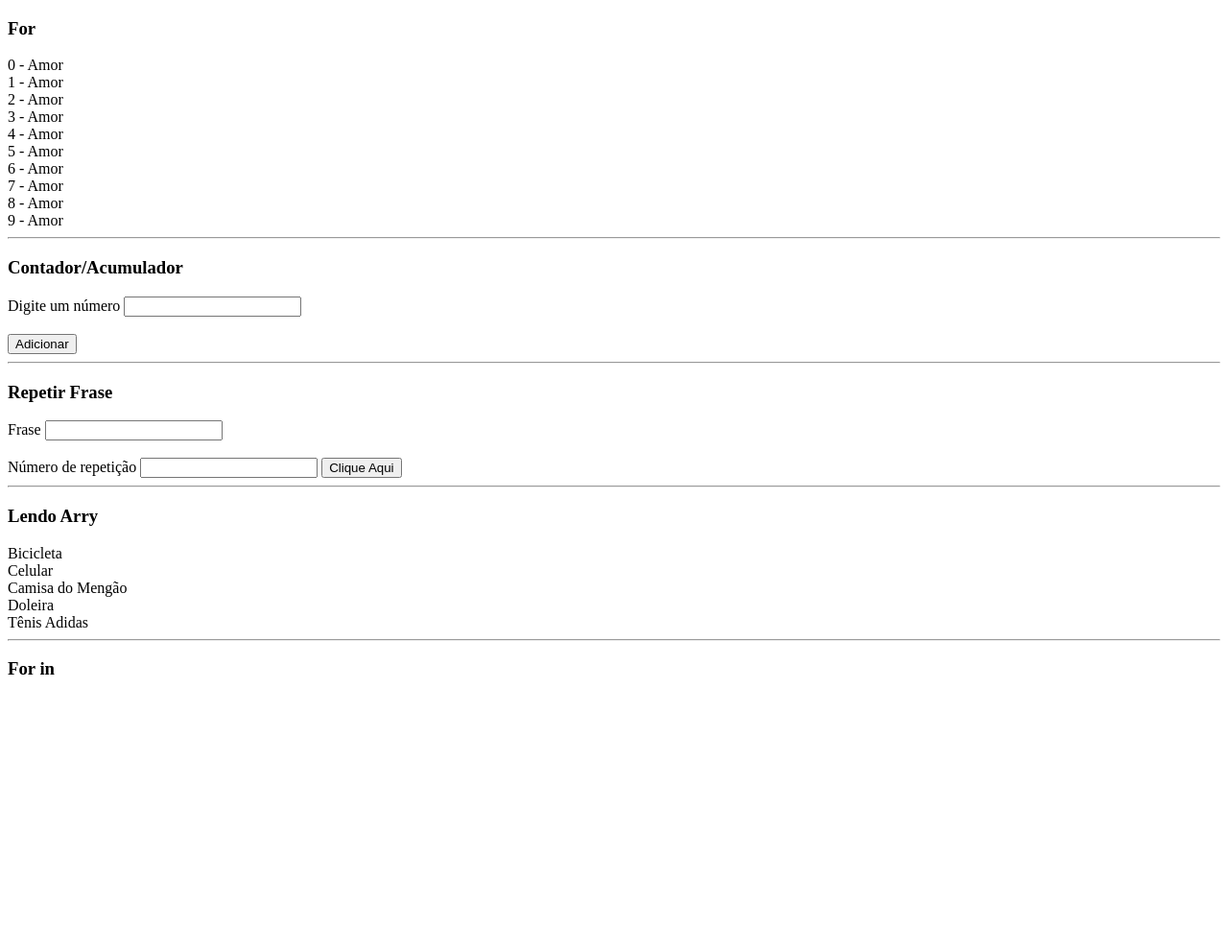
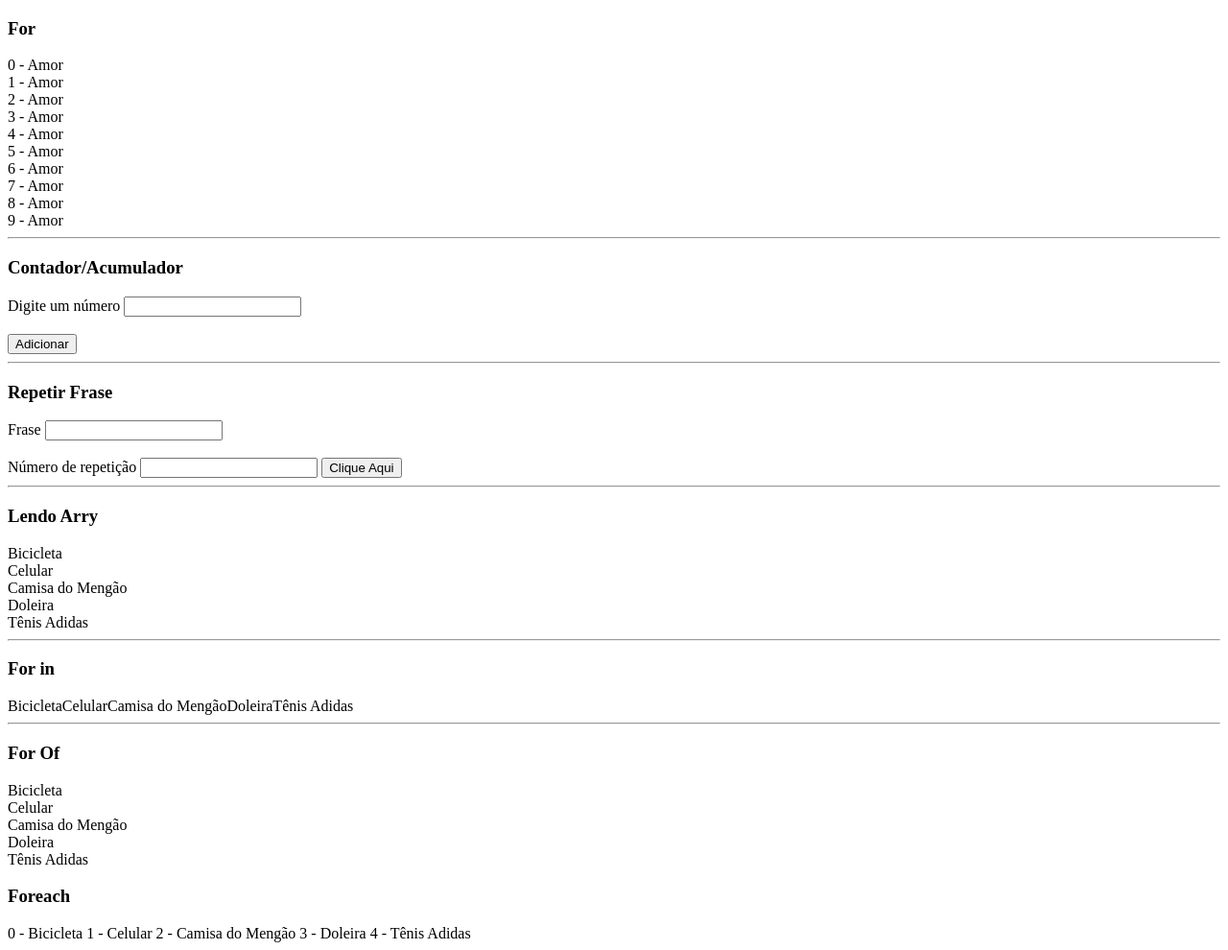
Before and after one commit to anacsilva1102/projeto_logica_repeticao_qp210, a plain HTML site: page index.html in a window 1280 px wide. Shown: the whole page at 96% size. Before the commit the page ends 800 px from the top, so only its background shows below. Drawn offline with Linux system fonts and the light colour scheme.

Commit message:
alterar arquivo

```diff
--- a/index.html
+++ b/index.html
@@ -57,7 +57,17 @@
     <div id="div-forin">
 
     </div>
+    <hr>
+
+    <h3>For Of</h3>
+
+<div id="div-forof"></div>
+
+    <h3>Foreach</h3>
+    <div id="div-foreach"></div>
+</div>
    </div>
+
 
 </body>
 </html>
--- a/js/scripts_repeticoes.js
+++ b/js/scripts_repeticoes.js
@@ -54,3 +54,31 @@ for(i = 0;i < 5;i++){
 }
 
 //FOR IN
+const divForIn = document.querySelector('#div-forin')
+
+for(let posicao in presentes){
+  divForIn.innerHTML += `${presentes[posicao]}`
+}
+
+//FOR OF
+const divForOf = document.querySelector('#div-forof')
+
+for (let elemento of presentes){
+   divForOf.innerHTML += `${elemento} <br>`
+}
+
+//FOREACH
+const divForeach = document.querySelector('#div-foreach')
+
+presentes.forEach((elemento, posicao)=>{
+  divForeach.innerHTML += `${posicao} - ${elemento} <br`
+
+})
+//COLEÇÃO DE OBJETOS LITERAIS - ARRAY
+const pessoas = [
+  {nome: 'Maria Flor', idade:25, renda:8500},
+  {nome: 'joerdson Souza', idade:75, renda:5000},
+  {nome: 'taoca', idade: 28, renda:500},
+  {nome:'chicó', idade: 36, renda:100},
+  {nome:'João Grilo', idade: 32, renda:80},
+]
```
